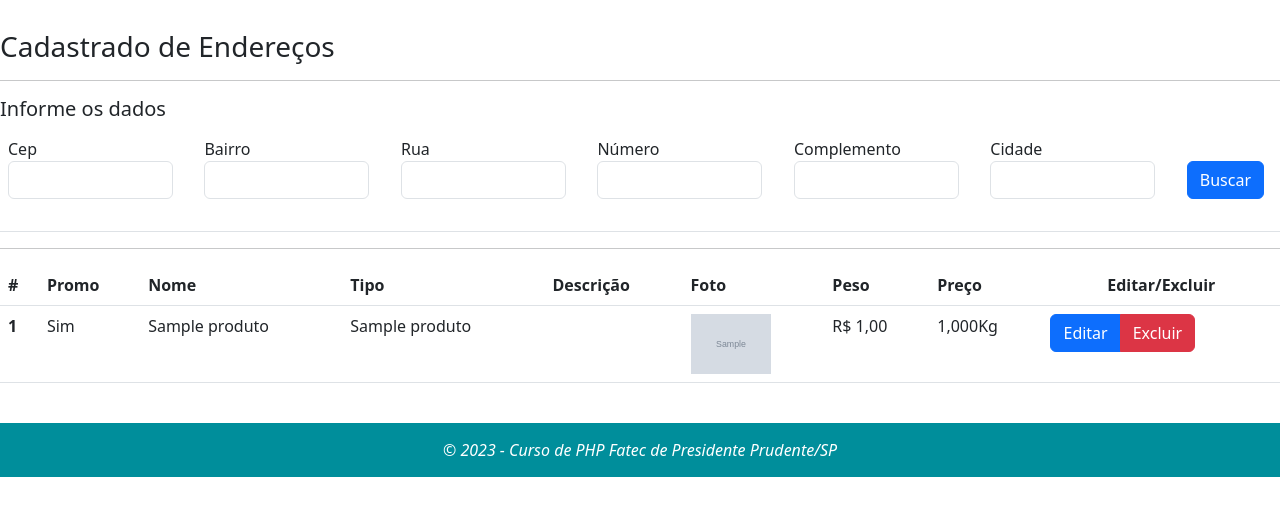
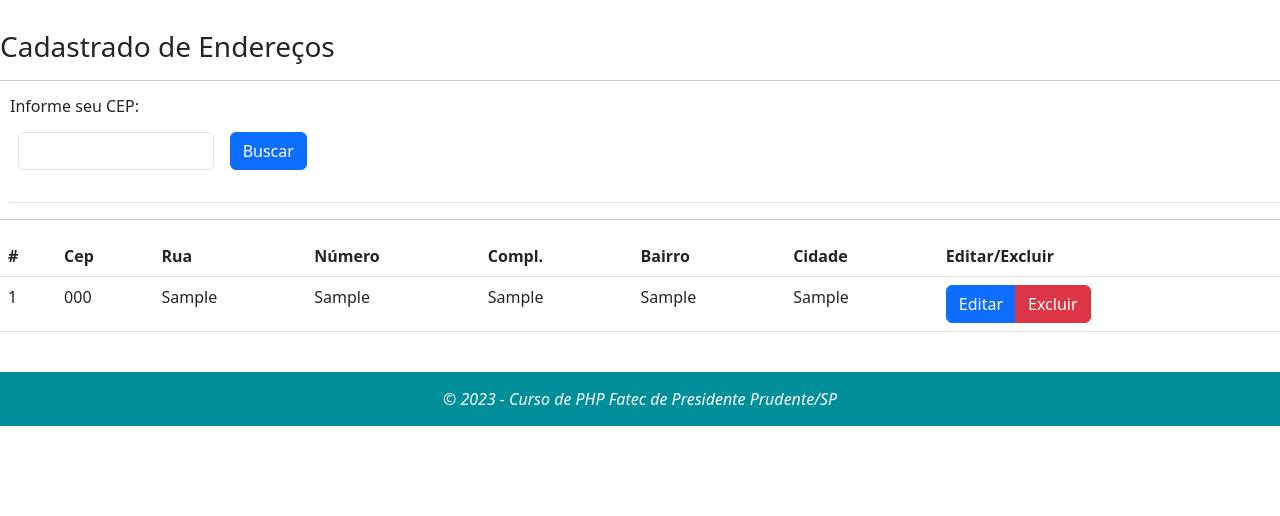
Before and after one commit to brendonfeitosa/Projeto_PHP_2Bimestre, a PHP site: page /endereco.php in a window 1280 px wide. Shown: the part 66-582 px from the top of the page. Run offline with PHP 8.4, Linux system fonts and the light colour scheme; the visitor is signed in with stand-in values (Sample User, id 1); tables that the repository leaves empty hold one stand-in row (values such as "Sample post"); grey boxes marked "Sample" are stand-in pictures; data that the repository does not hold is empty.

Commit message:
cadastro endereco finalizado

```diff
--- a/arquivos_site/CSS/styles.css
+++ b/arquivos_site/CSS/styles.css
@@ -189,3 +189,7 @@ a .reset_decor:hover {
 
     width: 85%;
 }
+
+.forms{
+    padding-left: 10px;
+}
--- a/arquivos_site/endereco.php
+++ b/arquivos_site/endereco.php
@@ -11,26 +11,50 @@ $cidade = "";
 $rua = "";
 $id = "";
 $msg = "";
+$endereco = null;
 $msg_err = "";
+$endcod = "";
 if (isset($_GET['id'])) {
 
     $id = $_GET['id'];
 }
+
+
+
 if ($_SERVER['REQUEST_METHOD'] == "POST") {
 
     $cep = $_POST['cep'];
-    // print_r( get_endereco($cep));
+    $endcod = $_POST['endcod'];
+    // print_r($_POST);
+    if ($cep != "" && $endcod == "") {
+      //  echo "??";
+        try {
+
+            if (!validaCep($cep)) {
+                $msg_err = "CEP Inválido!";
+                $cep = "";
+            } else {
+                //echo "?? porque?";
                 $endereco = get_endereco($cep);
+                if (count($endereco) > 2) {
                     $rua = $endereco['logradouro'];
                     $bairro = $endereco['bairro'];
                     $cidade = $endereco['localidade'];
+                    $numero = $_POST['numero'];
+                } else {
+                    $msg_err = "não encontrado";
+                }
+            }
+        } catch (Exception $e) {
+            $msg_err = $e->getMessage();
+        }
+
 
         $numero = $_POST['numero'];
 
-    if ($numero != "") {
-
+        if ($cep != "" && $numero != "") {
+            $id = $_SESSION['id'];
             $compl = $_POST['compl'];
-
             $rua = $_POST['rua'];
             $bairro = $_POST['bairro'];
             $cidade = $_POST['cidade'];
@@ -38,67 +62,149 @@ if ($_SERVER['REQUEST_METHOD'] == "POST") {
             $sql = "insert into endereco(cliente_cli_id,cep,logradouro,numero,comp,bairro,cidade) ";
             $sql .= " values($id, '$cep', '$rua', '$numero', '$compl', '$bairro', '$cidade');";
             echo  $sql;
+
+            $result = $conn->query($sql);
+
+            if (!$result) {
+                $msg_err = "Erro o cadastrar endereço";
+            } else {
+
+                $compl = "";
+                $cep = "";
+                $rua = "";
+                $bairro = "";
+                $cidade = "";
+                $numero = "";
+            }
+        }
+    } else if ($endcod != "") {
+        $endcod = $_POST['endcod'];
+        $compl = $_POST['compl'];
+        $cep = $_POST['cep'];
+        $rua = $_POST['rua'];
+        $bairro = $_POST['bairro'];
+        $cidade = $_POST['cidade'];
+        $numero = $_POST['numero'];
+        $sql = "update endereco set cep = '$cep' ,logradouro= '$rua' ,numero = '$numero' , comp = '$compl' ,bairro = '$bairro' ,cidade = '$cidade'  ";
+        $sql .= " where end_cod = $endcod ;";
+
+        //echo "aqui " . $sql;
         $result  = $conn->query($sql);
+
+        $compl = "";
+        $cep = "";
+        $rua = "";
+        $bairro = "";
+        $cidade = "";
+        $numero = "";
         if (!$result) {
 
             $msg_err = "Erro ao inserir o endereço.";
         } else {
-            $msg = "Cadastro realizado com sucesso";
+            $msg = "Atualização realizado com sucesso";
+
+            header("Location:endereco.php?msg=$msg");
         }
-    }else{
-        $numero ='0';
+    } else {
+        $msg_err = "Informe o seu CEP";
     }
 }
 
+if (isset($_GET['ecod'])) {
+
+    $endcod = $_GET['ecod'];
+    $sql = "select * from endereco e ";
+    $sql .= " where e.end_cod = $endcod ";
+    //echo $sql;
+    $result = $conn->query($sql);
+    $end  = mysqli_fetch_assoc($result);
+
+    $compl = $end['comp'];
+    $cep = $end['cep'];
+    $rua = $end['logradouro'];
+    $bairro = $end['bairro'];
+    $cidade = $end['cidade'];
+    $numero = $end['numero'];
+}
+
+
 ?>
 <form method="post">
-
+    <input type="hidden" name="endcod" value="<?= $endcod ?>">
     <h3>Cadastrado de Endereços</h3>
     <hr>
 
+    <section class="forms">
+        <h6> <?= ($cep == "") ? 'Informe seu CEP:' : '' ?></h6>
+        <?php
 
-    <section class="reset_width">
-        <h5>Informe os dados</h5>
+        if ($cep != "" && $numero == "") { ?>
+            <br />
+            <span class="alert alert-warning">Informe o número ou correspondente Ex: km, s/n..</span>
+            <br />
+            <br />
+
+        <?php }
+        if ($msg_err != "") { ?>
+            <br />
+            <span class="alert alert-danger">
+                <?= $cep ?> : <?= $msg_err ?>
+
+            </span>
+            <br /><br />
+        <?php
+            $cep = "";
+        } else if ($msg != "") { ?>
+            <br />
+
+            <span class="alert alert-success sm-4">
+                <?= $msg ?>
+            </span>
+            <br />
+            <br />
+        <?php } ?>
+
+
         <table class="table">
 
             <thead>
                 <tr>
                     <td scope="col">
-                        <div class="input-group input-group-sm mb-3">
-                            <label for="Input1" class="form-label">Cep
-                                <input type="text" id="Input1" name="cep" value="<?= $cep ?>" class="form-control" size="10">
+                        <div class="input-group input-group-sm-3 mb-3">
+                            <label for="Input1" class="form-label"><?= ($cep == "") ? '' : 'Cep' ?>
+                                <input type="text" id="Input1" name="cep" value="<?= $cep ?>" class="form-control" maxlength="15">
                             </label>
                         </div>
                     </td>
-                    <td scope="col">
+                    <td scope="col" class="sm-5" style="<?= ($cep == "") ? 'display: none;' : '' ?>">
                         <div class="input-group input-group-sm mb-3">
                             <label for="Input2" class="form-label">Bairro
                                 <input type="text" id="Input1" name="bairro" value="<?= $bairro ?>" class="form-control" size="10">
                             </label>
                         </div>
                     </td>
-                    <td scope="col">
+                    <td scope="col" style="<?= ($cep == "") ? 'display: none;' : '' ?>">
                         <div class="input-group input-group-sm mb-3">
                             <label for="Input3" class="form-label">Rua
                                 <input type="text" id="Input1" name="rua" value="<?= $rua ?>" class="form-control" size="10">
                             </label>
                         </div>
                     </td>
-                    <td scope="col">
+                    <td scope="col" style="<?= ($cep == "") ? 'display: none;' : '' ?>">
                         <div class="input-group input-group-sm mb-3">
                             <label for="Input4" class="form-label">Número
                                 <input type="text" id="Input1" name="numero" value="<?= $numero ?>" class="form-control" size="10">
                             </label>
                         </div>
                     </td>
-                    <td scope="col">
+                    <td scope="col" style="<?= ($cep == "") ? 'display: none;' : '' ?>">
                         <div class="input-group input-group-sm mb-3">
                             <label for="Input5" class="form-label">Complemento
                                 <input type="text" id="Input1" name="compl" value="<?= $compl ?>" class="form-control" size="10">
                             </label>
                         </div>
                     </td>
-                    <td scope="col">
+                    <td scope="col" style="<?= ($cep == "") ? 'display: none;' : '' ?>">
                         <div class="input-group input-group-sm mb-3">
                             <label for="Input6" class="form-label">Cidade
                                 <input type="text" id="Input1" name="cidade" value="<?= $cidade ?>" class="form-control" size="10">
@@ -106,10 +212,22 @@ if ($_SERVER['REQUEST_METHOD'] == "POST") {
                         </div>
                     </td>
 
-                    <td scope="col">
+                    <?php
+                    if ($cep == "" && $endcod == "") {
+                        $class = 'class="col-10"';
+                        $btn = "Buscar";
+                    } else if ($endcod != "") {
+                        $btn = "Atualizar";
+                    } else {
+                        $btn = "Adicionar";
+                    }
+
+                    ?>
+
+                    <td scope="col" <?= ($cep == "") ? 'class="col-10"' : '' ?>>
                         <div class="input-group input-group mb-2">
                             <button type="submit" class="btn btn-primary mb-3">
-                                <?=$rua == ""?'Buscar':'Adicionar'?></button>
+                                <?= $btn ?></button>
                         </div>
                     </td>
 
@@ -133,49 +251,41 @@ if ($_SERVER['REQUEST_METHOD'] == "POST") {
             <thead>
                 <tr>
                     <th scope="col">#</th>
-                    <th scope="col">Promo</th>
-                    <th scope="col">Nome</th>
-                    <th scope="col">Tipo</th>
-                    <th scope="col">Descrição</th>
-                    <th scope="col">Foto</th>
-                    <th scope="col">Peso</th>
-                    <th scope="col">Preço</th>
-                    <th scope="col" class="text-center">Editar/Excluir</th>
+                    <th scope="col">Cep</th>
+                    <th scope="col">Rua</th>
+                    <th scope="col">Número</th>
+                    <th scope="col">Compl.</th>
+                    <th scope="col">Bairro</th>
+                    <th scope="col">Cidade</th>
+                    <th scope="col" class="text-start">Editar/Excluir</th>
                 </tr>
             </thead>
 
             <tbody class="scroll_pro">
                 <?php
-                $sql = "select * from produto p, tipo_produto tp where tp.tipo_cod = p.tipo_cod;";
-
+                $sql = "select * from endereco e, cliente c where ";
+                $sql .= "e.cliente_cli_id = c.cli_id and c.cli_id = " . $_SESSION['id'];
+                ".";
                 $result = $conn->query($sql);
-
-
-                while ($prod  = mysqli_fetch_array($result)) {
-
-                    $pcod = $prod['codigo'];
-
+                while ($end  = mysqli_fetch_array($result)) {
+                    $endcod = $end['end_cod'];
                 ?>
-
                     <tr class="">
-                        <th scope="row"><?= $prod['codigo'] ?></th>
-                        <td class=""><?= $prod['promo'] == 1 ? 'Sim' : 'Não' ?></td>
-                        <td><?= $prod['nome'] ?></td>
-                        <td><?= $prod['tipo_nome'] ?></td>
-                        <td><?= $prod['descricao'] ?></td>
-                        <td><img src="<?= $prod['image_url'] ?>" width="80px" height="60px" alt=""></td>
-                        <td>R$ <?= number_format($prod['preco'], 2, ',', '.') ?></td>
-                        <td><?= number_format($prod['peso'], 3, ',', '.'); ?>Kg</td>
+                        <td><?= $end['end_cod'] ?></td>
+                        <td><?= $end['cep'] ?></td>
+                        <td><?= $end['logradouro'] ?></td>
+                        <td><?= $end['numero'] ?></td>
+                        <td><?= $end['comp'] ?></td>
+                        <td><?= $end['bairro'] ?></td>
+                        <td><?= $end['cidade'] ?></td>
                         <td>
                             <div class="btn-group" role="group" aria-label="Basic mixed styles example">
-
-
                                 <button class="btn btn-primary">
-                                    <a style="color:white; text-decoration: none;" href="produto.php?cod=<?= $pcod ?>">Editar</a>
-
+                                    <a style="color:white; text-decoration: none;" href="endereco.php?id=<?= $id ?>&ecod=<?= $endcod ?>">
+                                        Editar</a>
                                 </button>
                                 <button class="btn btn-danger" onclick="confirm('Deseja excluir o registro?')">
-                                    <a style="color:white; text-decoration: none;" href="delete.php?id=<?= $pcod ?>&tb=2">Excluir</a>
+                                    <a style="color:white; text-decoration: none;" href="delete_endereco.php?id=<?= $id ?>&ecod=<?= $endcod ?>">Excluir</a>
 
                                 </button>
 
--- a/arquivos_site/login.php
+++ b/arquivos_site/login.php
@@ -29,7 +29,7 @@ if ($_SERVER['REQUEST_METHOD'] == 'POST') {
 
             $data = mysqli_fetch_array($result);
 
-            print_r($data);
+            //print_r($data);
         }
 
         if (!$data) {
--- a/arquivos_site/utils/buscarCep.php
+++ b/arquivos_site/utils/buscarCep.php
@@ -5,20 +5,24 @@ if ($_SERVER['REQUEST_METHOD'] == "POST") {
    $cep = $_POST['cep'];
 }
 
-function get_endereco($cep){
+function get_endereco($cep)
+{
+   // formatar o cep removendo caracteres nao numericos
+   $json = file_get_contents("http://viacep.com.br/ws/$cep/json/");
+   $cpJson = json_decode($json, true);
 
+   return $cpJson;
+}
 
-    // formatar o cep removendo caracteres nao numericos
-    $cep = preg_replace("/[^0-9]/", "", $cep);
+// print_r(get_endereco("19026440"));
 
-    $json = file_get_contents("http://viacep.com.br/ws/$cep/json/");
+function validaCep($cep)
+{
 
-    $cpJson= json_decode($json, true);
+   if (!preg_match('/[0-9]{5,5}([- ]?[0-9]{3,3})?$/', $cep)) {
 
+      return false;
+   }
 
-    return $cpJson;
-  }
-
- // print_r(get_endereco("19026440"));
-
-?>
+   return true;
+}
--- a/arquivos_site/utils/connetion.php
+++ b/arquivos_site/utils/connetion.php
@@ -1,7 +1,7 @@
 <?php
   define('DB_HOST','localhost');
   define('DB_USER','root');
-  define('DB_PASSWORD','');
+  define('DB_PASSWORD','ander22pa');
   define('DB_NAME','bd_resto');
   $conn = mysqli_connect(DB_HOST,DB_USER,DB_PASSWORD,DB_NAME);
 
```
Also changed, not shown: arquivos_site/delete_endereco.php (added, +31 -0 lines). Lines whose indentation alone changed are shown as unchanged.
